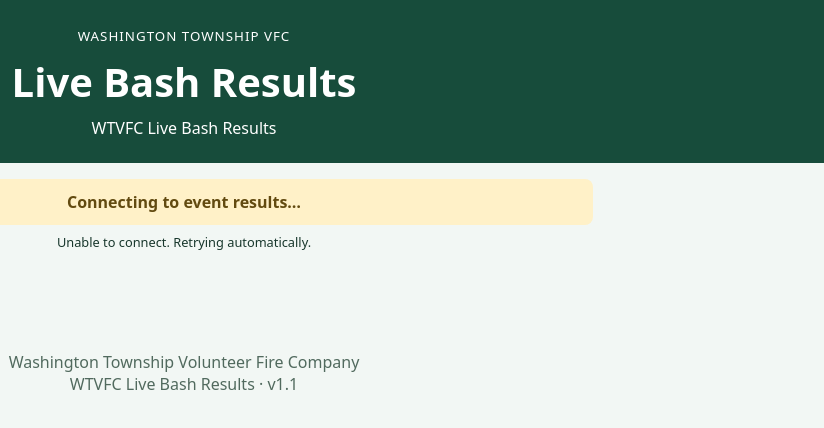
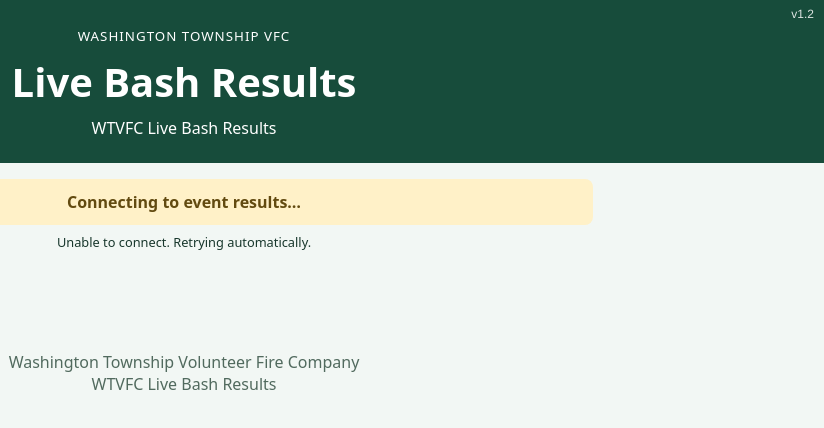
Before and after one commit to Wolfgang5150/WTVFCLiveBashResults, a plain HTML site: page index.html in a window 1280 px wide. Shown: the full height of the page, 456-1280 px from the left. Drawn offline with Linux system fonts and the light colour scheme; no server answers.

Commit message:
Add files via upload

```diff
--- a/index.html
+++ b/index.html
@@ -1,7 +1,7 @@
 <!doctype html><html lang="en"><head><meta charset="utf-8"><meta name="viewport" content="width=device-width,initial-scale=1"><title>WTVFC Live Bash Results</title><style>
-*{box-sizing:border-box}body{margin:0;background:#f2f7f4;color:#18372c;font:16px system-ui,sans-serif}header{background:#174c3b;color:white;text-align:center;padding:24px 12px}h1{margin:8px 0;font-size:2.5rem}small{letter-spacing:1px}main{max-width:850px;margin:auto;padding:16px}.notice{background:#fff1c8;padding:12px;border-radius:8px;color:#624a10;text-align:center;font-weight:bold}.hero{background:#174c3b;color:white;border-radius:12px;text-align:center;padding:22px;margin:16px 0}.hero strong{font-size:3rem;display:block}.hero p{margin:4px}nav{display:flex;gap:8px;flex-wrap:wrap;margin:16px 0}button,input{font:inherit;border:1px solid #a9c4b6;border-radius:8px;padding:12px}button{background:white;color:#174c3b;cursor:pointer}button.active{background:#174c3b;color:white}input{width:100%;background:white}article{background:white;border:1px solid #d9e5de;border-radius:9px;padding:12px 15px;margin:8px 0;display:flex;justify-content:space-between;align-items:center;gap:15px}article span{display:block;font-size:.85rem;color:#516a5e}article b{font-size:1.1rem}article strong{font-size:1.6rem;white-space:nowrap}h2{font-size:1.25rem}footer{text-align:center;padding:24px;color:#516a5e} @media(min-width:650px){#list{display:grid;grid-template-columns:1fr 1fr;gap:8px}article{margin:0}}
+*{box-sizing:border-box}body{margin:0;background:#f2f7f4;color:#18372c;font:16px system-ui,sans-serif}header{position:relative;background:#174c3b;color:white;text-align:center;padding:24px 12px}h1{margin:8px 0;font-size:2.5rem}small{letter-spacing:1px}main{max-width:850px;margin:auto;padding:16px}.notice{background:#fff1c8;padding:12px;border-radius:8px;color:#624a10;text-align:center;font-weight:bold}.hero{background:#174c3b;color:white;border-radius:12px;text-align:center;padding:22px;margin:16px 0}.hero strong{font-size:3rem;display:block}.hero p{margin:4px}nav{display:flex;gap:8px;flex-wrap:wrap;margin:16px 0}button,input{font:inherit;border:1px solid #a9c4b6;border-radius:8px;padding:12px}button{background:white;color:#174c3b;cursor:pointer}button.active{background:#174c3b;color:white}input{width:100%;background:white}article{background:white;border:1px solid #d9e5de;border-radius:9px;padding:12px 15px;margin:8px 0;display:flex;justify-content:space-between;align-items:center;gap:15px}article span{display:block;font-size:.85rem;color:#516a5e}article b{font-size:1.1rem}article strong{font-size:1.6rem;white-space:nowrap}h2{font-size:1.25rem}footer{text-align:center;padding:24px;color:#516a5e} @media(min-width:650px){#list{display:grid;grid-template-columns:1fr 1fr;gap:8px}article{margin:0}}
 
-:root{--accent:#174c3b}header,.hero,button.active{background:var(--accent)}a{color:var(--accent)}#connection{font-size:.8rem;text-align:center;margin:8px} [hidden]{display:none!important}article strong{overflow-wrap:anywhere;white-space:normal}#archives a{display:block;padding:12px;background:white;border-radius:8px;margin:7px 0}button:focus-visible,a:focus-visible,input:focus-visible{outline:3px solid #dd9b21} </style></head><body><header><small id="hosts">WASHINGTON TOWNSHIP VFC</small><h1 id="title">Live Bash Results</h1><div id="date"></div><div>WTVFC Live Bash Results</div></header><main><div id="notice" class="notice">Connecting to event results…</div><div id="connection" role="status"></div><a id="back" href="?" hidden>← Current event</a><section id="event" hidden><div class="hero"><small>LATEST MAIN TICKET WINNER</small><strong id="latest">—</strong><p id="latestPrize"></p></div><div id="next"></div><h2>Find your winning number</h2><input id="q" placeholder="Search number, game serial or prize" aria-label="Search results" type="search"><nav id="nav"></nav><h2 id="heading"></h2><div id="list"></div></section><h2>Previous events</h2><div id="archives"></div></main><footer id="footer">Washington Township Volunteer Fire Company<br>WTVFC Live Bash Results · v1.1</footer><script>
+:root{--accent:#174c3b}header,.hero,button.active{background:var(--accent)}a{color:var(--accent)}#connection{font-size:.8rem;text-align:center;margin:8px} [hidden]{display:none!important}article strong{overflow-wrap:anywhere;white-space:normal}#archives a{display:block;padding:12px;background:white;border-radius:8px;margin:7px 0}button:focus-visible,a:focus-visible,input:focus-visible{outline:3px solid #dd9b21} .version{position:absolute;top:7px;right:10px;font:12px Helvetica,Arial,sans-serif;opacity:.85;letter-spacing:0} </style></head><body><header><span class="version">v1.2</span><small id="hosts">WASHINGTON TOWNSHIP VFC</small><h1 id="title">Live Bash Results</h1><div id="date"></div><div>WTVFC Live Bash Results</div></header><main><div id="notice" class="notice">Connecting to event results…</div><div id="connection" role="status"></div><a id="back" href="?" hidden>← Current event</a><section id="event" hidden><div class="hero"><small>LATEST MAIN TICKET WINNER</small><strong id="latest">—</strong><p id="latestPrize"></p></div><div id="next"></div><h2>Find your winning number</h2><input id="q" placeholder="Search number, game serial or prize" aria-label="Search results" type="search"><nav id="nav"></nav><h2 id="heading"></h2><div id="list"></div></section><h2>Previous events</h2><div id="archives"></div></main><footer id="footer">Washington Township Volunteer Fire Company<br>WTVFC Live Bash Results</footer><script>
 const endpoint='https://script.google.com/macros/s/AKfycbyk2Pj807Lvuggb9SwbPwO_lRnuSKh8vd5GqXphr9iN4yVujtrINJYxU8n74VHTQ-TdlA/exec';
 const requested=new URLSearchParams(location.search).get('event');const $=id=>document.getElementById(id);const el=(tag,text)=>{const e=document.createElement(tag);e.textContent=text;return e};let data=null,mode='Main results',busy=false,lastGood=null;const modes=['Main results','Other games','Upcoming schedule','Full schedule'];
 function render(){if(!data)return;const q=$('q').value.trim().toLowerCase();$('nav').replaceChildren(...modes.map(m=>{const b=el('button',m);b.className=m===mode?'active':'';b.setAttribute('aria-pressed',String(m===mode));b.onclick=()=>{mode=m;render()};return b}));$('heading').textContent=mode;let rows=mode==='Other games'?data.other.slice().reverse():mode==='Main results'?data.main.filter(r=>r.number).reverse():mode==='Upcoming schedule'?data.main.filter(r=>!r.number):data.main;rows=rows.filter(r=>Object.values(r).some(v=>String(v).toLowerCase().includes(q)));$('list').replaceChildren(...rows.map(r=>{let a=el('article',''),left=el('div','');left.append(el('span',r.time+(r.type?' · '+r.type:'')),el('b',r.prize||'Prize not listed'));if(r.serial)left.append(el('span','Serial # '+r.serial+(r.color?' · '+r.color+' ticket':'')));if(!r.type&&data.meta['Early bird rule']&&/^5:(10|20|30|40|50) PM$/.test(r.time)&&data.meta['Early birds begin']==='5:10 PM')left.append(el('span',data.meta['Early bird rule']));a.append(left,el('strong',r.number||'Pending'));return a}));if(!rows.length)$('list').append(el('p',q?'No matching results.':'No results in this section yet.'));}
```
